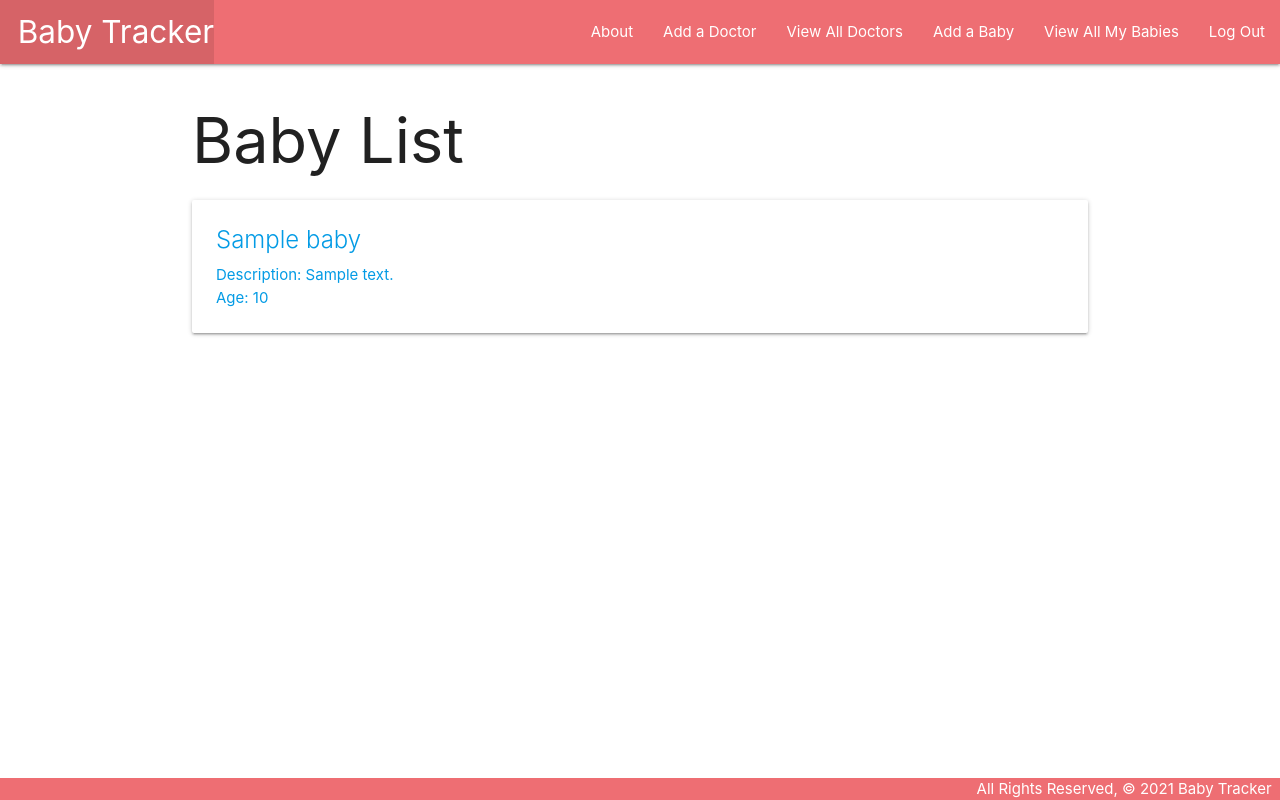
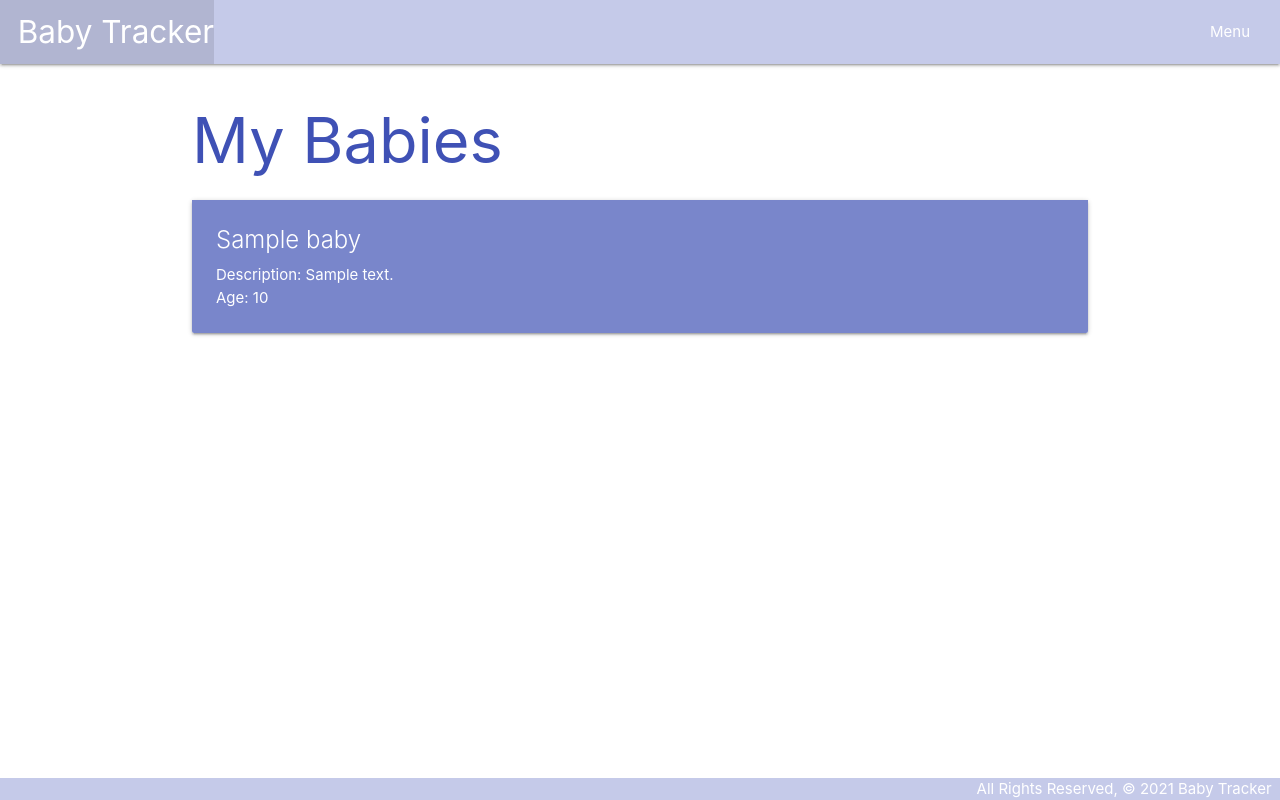
Before and after one commit to amandomoreno/baby-tracker, a Django app: page /babies/ in a window 1280 px wide. Run offline with Django 3.2, Linux system fonts and the light colour scheme; a user stored in the database is signed in; tables that the repository leaves empty hold one stand-in row (values such as "Sample post").

Commit message:
app styling colors

```diff
--- a/main_app/templates/babies/index.html
+++ b/main_app/templates/babies/index.html
@@ -1,18 +1,18 @@
 {% extends 'base.html' %}
 {% block content %}
 
-<h1>Baby List</h1>
+<h1 class="indigo-text">My Babies</h1>
 
 {% for baby in babies %}
   <div class="card">
     <a href="{% url 'detail' baby.id %}">
-    <div class="card-content">
-      <span class="card-title">{{ baby.name }}</span>
-      <p>Description: {{ baby.description }}</p>
+    <div class="card-content indigo lighten-2">
+      <span class="card-title white-text">{{ baby.name }}</span>
+      <p class="white-text">Description: {{ baby.description }}</p>
       {% if baby.age > 0 %}
-        <p>Age: {{ baby.age }}</p>
+        <p class="white-text">Age: {{ baby.age }}</p>
       {% else %}
-        <p>Age: Little Baby</p>
+        <p class="white-text">Age: Little Baby</p>
       {% endif %}
     </div>
     </a>
--- a/main_app/templates/base.html
+++ b/main_app/templates/base.html
@@ -12,14 +12,9 @@
   <script src="https://cdnjs.cloudflare.com/ajax/libs/materialize/1.0.0/js/materialize.min.js"></script>
 </head>
 <body>
-  <header class="navbar-fixed">
-    <nav>
-      <div class="nav-wrapper">
-        <ul>
-          <li><a href="/" class="left brand-logo">&nbsp;&nbsp;Baby Tracker</a></li>
-        </ul>
-        <ul class="right">
-          <li><a href="{% url 'about' %}">About</a></li>
+  <header>
+    <ul id="dropdown1" class="dropdown-content">
+        <li><a href="{% url 'about' %}">About</a></li>
           {% if user.is_authenticated %}
             <li><a href="{% url 'doctors_create' %}">Add a Doctor</a></li>
             <li><a href="{% url 'doctors_index' %}">View All Doctors</a></li>
@@ -30,6 +25,14 @@
             <li><a href="{% url 'signup' %}">Sign Up</a></li>
             <li><a href="{% url 'login' %}">Log In</a></li>
           {% endif %}
+      </ul>
+    <nav>
+      <div class="nav-wrapper indigo lighten-4">
+        <ul>
+          <li><a href="/" class="left brand-logo">&nbsp;&nbsp;Baby Tracker</a></li>
+        </ul>
+        <ul class="right">
+            <li><a class="dropdown-trigger" href="#!" data-target="dropdown1">Menu<i class="material-icons right"></i></a></li>
         </ul>
       </div>
     </nav>
@@ -38,8 +41,11 @@
     {% block content %}
     {% endblock %}
   </main>
-  <footer class="page-footer">
+  <footer class="page-footer indigo lighten-4">
     <div class="right">All Rights Reserved, &copy; 2021 Baby Tracker &nbsp;</div>
   </footer>
 </body>
+<script>
+    $(".dropdown-trigger").dropdown();
+</script>
 </html>
--- a/main_app/templates/main_app/baby_form.html
+++ b/main_app/templates/main_app/baby_form.html
@@ -2,9 +2,9 @@
 
 {% block content %}
 {% if object %}
-    <h1>Edit <span class="teal-text">{{object.name}}</span></h1>
+    <h1 class="indigo-text">Edit <span class="teal-text">{{object.name}}</span></h1>
   {% else %}
-    <h1>Add Baby</h1>
+    <h1 class="indigo-text">Add Baby</h1>
   {% endif %}
   <!-- Leaving the action empty makes the form post to the same url used to display it -->
   <form action="" method="post">
@@ -12,6 +12,6 @@
     <table>
       {{ form.as_table }}
     </table>
-    <input type="submit" value="Submit!" class="btn">
+    <input type="submit" value="Submit!" class="btn indigo lighten-2">
   </form>
 {% endblock %}
--- a/main_app/templates/main_app/doctor_form.html
+++ b/main_app/templates/main_app/doctor_form.html
@@ -2,9 +2,9 @@
 
 {% block content %}
   {% if object %}
-    <h1>Edit <span class="teal-text">{{object.name}}</span></h1>
+    <h1 class="indigo-text">Edit <span class="indigo-text">{{object.name}}</span></h1>
   {% else %}
-    <h1>Add Doctor</h1>
+    <h1 class="indigo-text">Add a Doctor</h1>
   {% endif %}
   <!-- Leaving the action empty makes the form post to the same url used to display it -->
   <form action="" method="post">
@@ -14,6 +14,6 @@
       <!-- Render the inputs inside of <tr>s & <td>s -->
       {{ form.as_table }}
     </table>
-    <input type="submit" value="Submit!" class="btn">
+    <input type="submit" value="Submit" class="btn indigo lighten-2">
   </form>
 {% endblock %}
--- a/main_app/templates/main_app/doctor_list.html
+++ b/main_app/templates/main_app/doctor_list.html
@@ -1,12 +1,12 @@
 {% extends 'base.html' %}
 {% block content %}
 
-<h1>List of Doctors</h1>
+<h1 class="indigo-text">List of Doctors</h1>
 
 {% for doctor in doctor_list %}
   <a href="{% url 'doctors_detail' doctor.id %}">
-    <div class="card">
-        <div class="card-content">
+    <div class="card indigo lighten-2">
+        <div class="card-content white-text">
             <span class="card-title">{{ doctor.name }}</span>
             <p>Kind: {{ doctor.kind }}</p>
         </div>
```
Also changed, not shown: main_app/templates/babies/detail.html (+22 -22 lines), main_app/templates/main_app/doctor_detail.html (+5 -5 lines).
